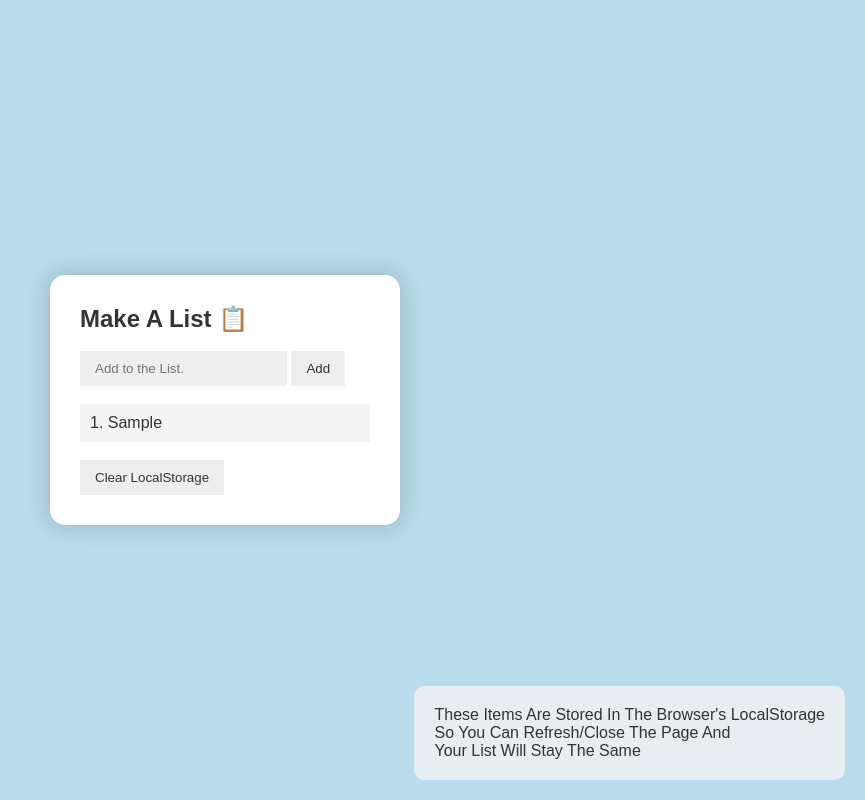
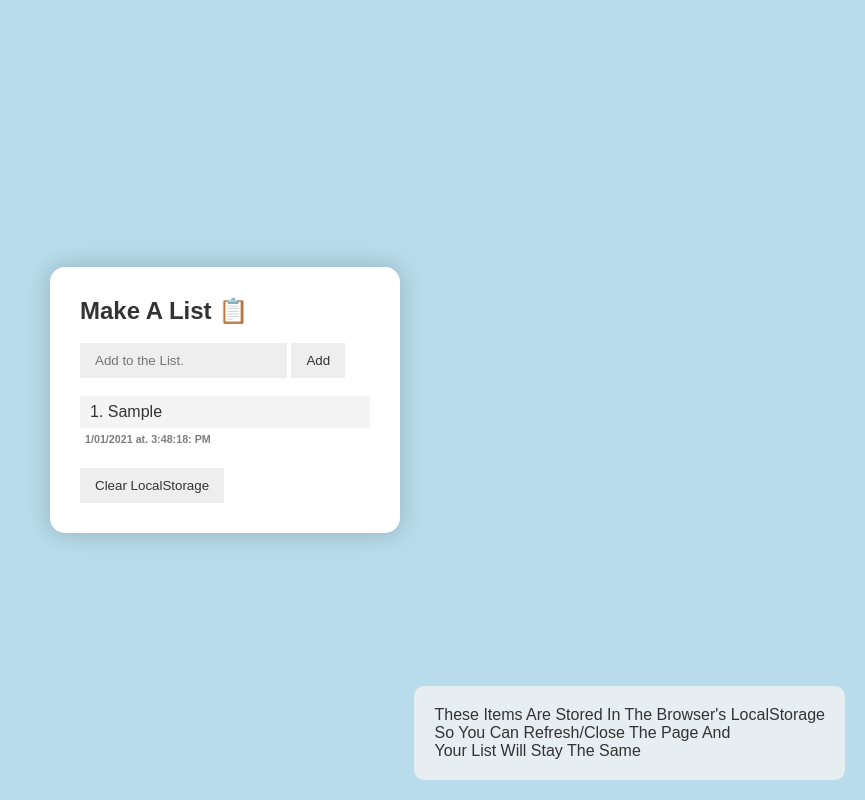
Before and after one commit to HassanMostafaa/TodoList, a plain HTML site: page index.html in a window 1280 px wide. Both pictures are taken after typing "Sample" into the empty fields and a click on the button "Add". Shown: the whole page, without its empty margins (415-1280 px from the left). Drawn offline with Linux system fonts and the light colour scheme.

Commit message:
TimeStamp and StateStorage

```diff
--- a/main.js
+++ b/main.js
@@ -1,21 +1,103 @@
 const addBtn = document.querySelector("button");
 const currentList = document.getElementById("ul");
 
+//  TIME OVERKILLLLL
+
+// var months = [
+//   "January",
+//   "February",
+//   "March",
+//   "April",
+//   "May",
+//   "June",
+//   "July",
+//   "August",
+//   "September",
+//   "October",
+//   "November",
+//   "December",
+// ];
+
+var months = [
+  "01",
+  "02",
+  "03",
+  "04",
+  "05",
+  "06",
+  "07",
+  "08",
+  "09",
+  "10",
+  "11",
+  "12",
+];
+const date = new Date();
+var hours = date.getHours();
+
+//TIME OVERKILLLLLL
+
+function focus() {
+  document.querySelector("input").focus();
+}
+focus();
+var monthDate = date.getMonth();
 var count = 0;
 addBtn.addEventListener("click", (e) => {
   e.preventDefault();
   const input = document.getElementById("input");
   count++;
+  if (hours >= 12) {
+    pmAm = "PM";
+  } else {
+    pmAm = "AM";
+  }
+
+  hours = hours - 12;
   var liText = document.createTextNode(count + ". " + input.value);
+  var timeVal = document.createTextNode(
+    // "Posted In : " +
+    date.getDate() +
+      "/" +
+      months[date.getMonth()] +
+      "/" +
+      date.getFullYear() +
+      "  at. " +
+      hours +
+      ":" +
+      date.getMinutes() +
+      ":" +
+      date.getSeconds() +
+      ":" +
+      " " +
+      pmAm
+  );
   var newLi = document.createElement("LI");
   var newBr = document.createElement("br");
+  var timeOfPost = document.createElement("h6");
+  newLi.appendChild(liText);
+  timeOfPost.appendChild(timeVal);
+  timeOfPost.classList.add("timeStyle");
+
   currentList.appendChild(newBr);
-  newLi.appendChild(liText);
   currentList.appendChild(newLi);
+  currentList.appendChild(timeOfPost);
   newLi.classList.add("foo");
+
   input.value = "";
-  //   location.reload();
+  location.reload();
+
   //localstorage things
+
+  //PRINTTTTTTTTTTTTTTTTTTTTTTTTTTTTTTTTTTTTTTTTTTTTTTTTTTTTTTTTTTTTTTTTTTTTTTTTTTTTTTTTTTTTTTT
+
+  var foo = document.querySelectorAll(".foo");
+  foo.forEach((e) =>
+    e.addEventListener("click", () => {
+      e.classList.toggle("DONE");
+    })
+  );
+
   localStorage.setItem("List", currentList.innerHTML);
   localStorage.setItem("counter", count);
 
@@ -24,18 +106,7 @@ addBtn.addEventListener("click", (e) => {
     count = localStorage.getItem("counter");
   }
   printFromLocalStorage();
-
-  var foo = document.querySelectorAll(".foo");
-  foo.forEach((e) =>
-    e.addEventListener("click", () => {
-      e.classList.toggle("DONE");
-      if (e.style.textDecoration == "line-through") {
-        e.style.textDecoration = "none";
-      } else {
-        e.style.textDecoration = "line-through";
-      }
-    })
-  );
+  //PRINTTTTTTTTTTTTTTTTTTTTTTTTTTTTTTTTTTTTTTTTTTTTTTTTTTTTTTTTTTTTTTTTTTTTTTTTTTTTTTTTTTTTTTT
 });
 
 function printFromLocalStorage() {
@@ -47,20 +118,15 @@ var foo = document.querySelectorAll(".foo");
 foo.forEach((e) =>
   e.addEventListener("click", () => {
     e.classList.toggle("DONE");
-    if (e.style.textDecoration == "line-through") {
-      e.style.textDecoration = "none";
-    } else {
-      e.style.textDecoration = "line-through";
-    }
+    // localStorage.setItem("List Classes", e.classList);
+    localStorage.setItem("List", currentList.innerHTML);
+    localStorage.setItem("counter", count);
   })
 );
 
+//RESETTTTTTTTTTTTTTTTTTTTTTTTTTTTTTTTTTTT
 function ClearLocalStorage() {
   localStorage.clear();
   location.reload();
   count = 0;
 }
-
-document.getElementById("closeNotification").addEventListener("click", () => {
-  document.querySelector(".notif").style.display = "none";
-});
--- a/style.css
+++ b/style.css
@@ -56,7 +56,7 @@ button:hover{
     cursor: pointer;
 }
 .foo{
-    padding: 10px;
+    padding:7px 10px;
     background-color: #f4f4f4;
     cursor: pointer;
     position: relative;
@@ -66,13 +66,22 @@ button:hover{
     min-height: 20px;
 }
 .foo:hover{
-    box-shadow: 0 0 10px rgba(0, 0, 0, 0.212);
+    box-shadow: 0 0 10px rgba(0, 0, 0, 0.112);
+}
+.timeStyle{
+    color: rgba(51, 51, 51, 0.63);
+    margin:5px;
+}
+.DONE{
+    text-decoration: line-through;
+    color: rgba(51, 51, 51, 0.289);
 }
 .DONE::after{
     position: absolute;
     right:15px;
     top: 5PX;
-    color: green;
+
+    color: rgba(0, 128, 0, 0.699);
     content: "☑";
 }
 
```
